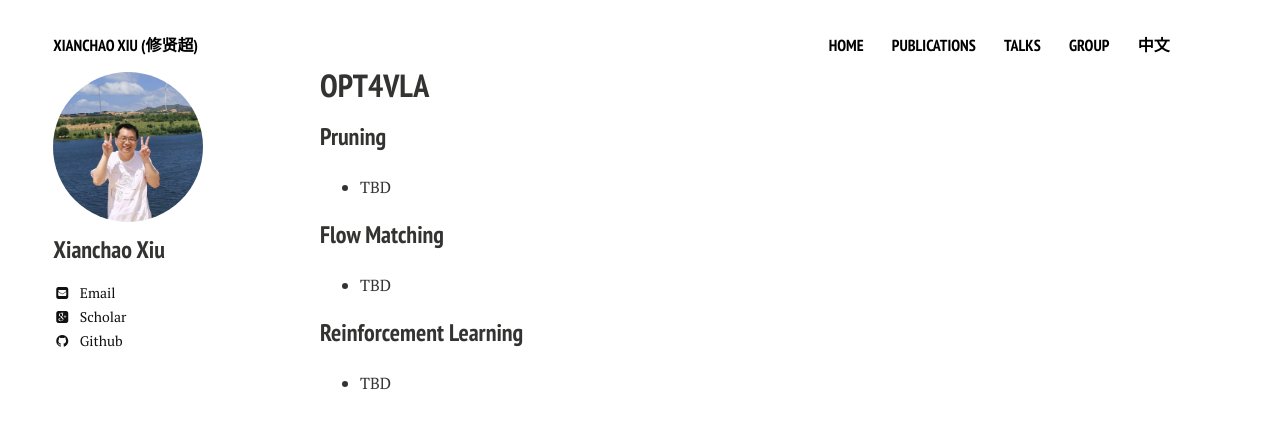
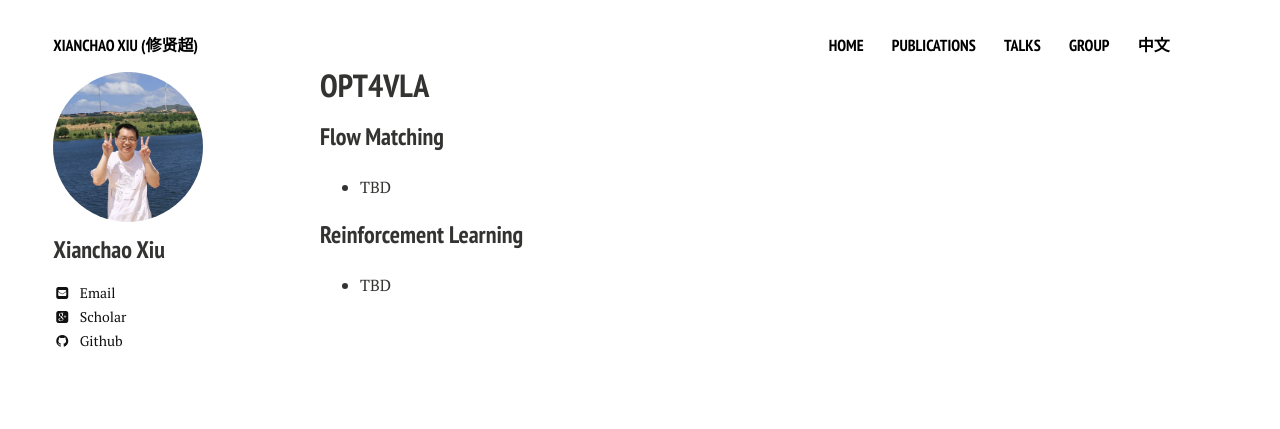
Before and after one commit to xianchaoxiu/xianchaoxiu.github.io, a Jekyll site: the page built from chinese/research/VLA/index.md, in a window 1280 px wide. Shown: the top 429 px of the page. Built offline with Jekyll 4.4.1, drawn with Linux system fonts in a browser that asks for light colours; nearby versions of some CDN libraries.

Commit message:
Update index.md

```diff
--- a/chinese/research/VLA/index.md
+++ b/chinese/research/VLA/index.md
@@ -5,8 +5,6 @@ comments: false
 share: false
 ---
 
-### Pruning
-* TBD
 
 ### Flow Matching
 * TBD
```
